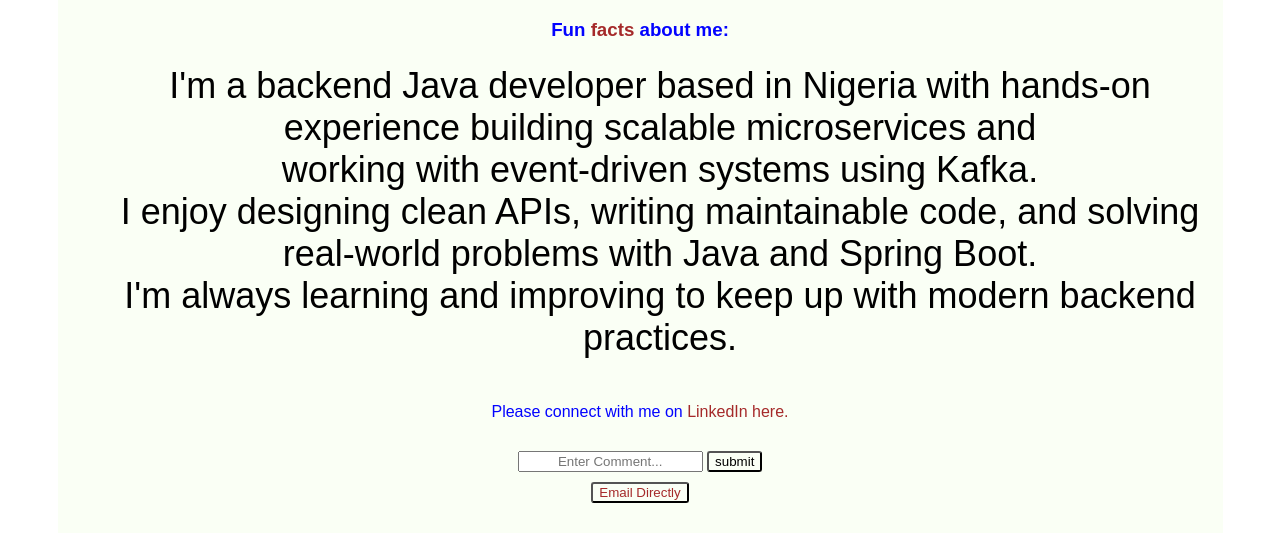
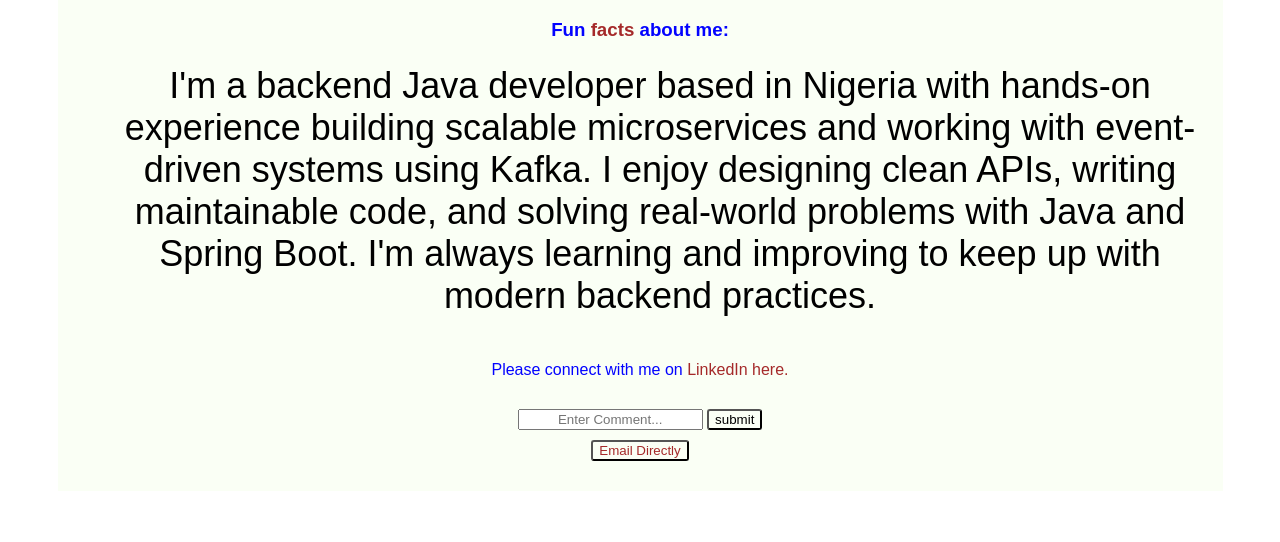
Before and after one commit to Collinsdaberechukwu/personal-website, a plain HTML site: page index.html in a window 1280 px wide. Shown: the part 116-658 px from the top of the page. Drawn offline with Linux system fonts and the light colour scheme.

Commit message:
Update index.html

```diff
--- a/index.html
+++ b/index.html
@@ -19,7 +19,7 @@
             <div>
                 <h3>Fun <span>facts</span> about me:</h3>
             <ul>
-                 <li>I'm a backend Java developer based in Nigeria with hands-on experience building scalable microservices and <br>working with event-driven systems using Kafka. <br>I enjoy designing clean APIs, writing maintainable code, and solving real-world problems with Java and Spring Boot. <br>I'm always learning and improving to keep up with modern backend practices.</li>
+                 <li>I'm a backend Java developer based in Nigeria with hands-on experience building scalable microservices and working with event-driven systems using Kafka. I enjoy designing clean APIs, writing maintainable code, and solving real-world problems with Java and Spring Boot. I'm always learning and improving to keep up with modern backend practices.</li>
 
 
 
```
